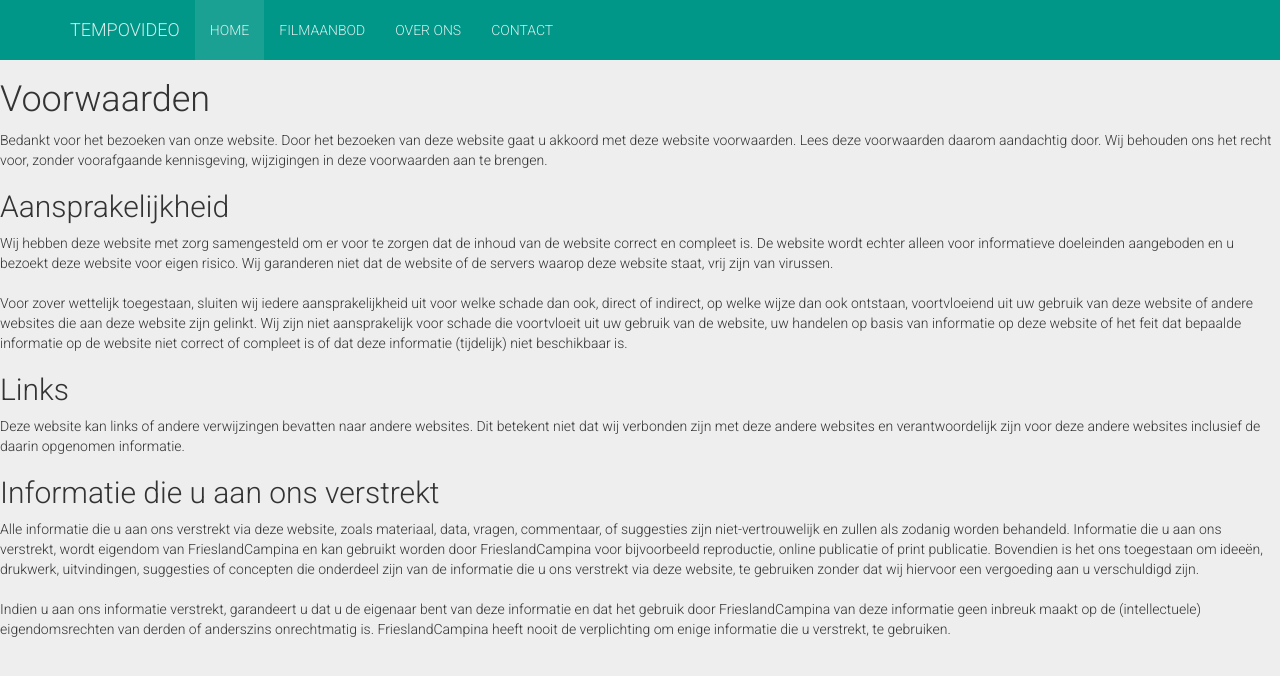
After one commit to jeroen1322/OrchideeHoliday, a PHP site: template resources/views/voorwaarden.php in a window 1280 px wide. The commit adds this page. Shown: the top 676 px of the page. Run offline with PHP 8.4, Linux system fonts and the light colour scheme; the template is opened without the code that fills it, so the values that code supplies are empty.

Commit message:
Added Voorwaarden page

```diff
--- a/public/routes.php
+++ b/public/routes.php
@@ -19,6 +19,10 @@ $klein->respond('/', function ($request, $response, $service) {
 $klein->respond('/contact', function ($request, $response, $service) {
     $service->pageTitle = 'Contact | Orchidee Holiday';
     $service->render(VIEWS.'/contact.php');
+});
+$klein->respond('/voorwaarden', function ($request, $response, $service) {
+    $service->pageTitle = 'Voorwaarden | Orchidee Holiday';
+    $service->render(VIEWS.'/voorwaarden.php');
 });
 $klein->respond('/aanbod', function ($request, $response, $service) {
     $service->pageTitle = 'Aanbod | Orchidee Holiday';
--- /dev/null
+++ b/resources/views/voorwaarden.php
@@ -0,0 +1,15 @@
+<h1>Voorwaarden</h1>
+<p>Bedankt voor het bezoeken van onze website. Door het bezoeken van deze website gaat u akkoord met deze website voorwaarden. Lees deze voorwaarden daarom aandachtig door. Wij behouden ons het recht voor, zonder voorafgaande kennisgeving, wijzigingen in deze voorwaarden aan te brengen.</p>
+
+<h2>Aansprakelijkheid</h2>
+<p>Wij hebben deze website met zorg samengesteld om er voor te zorgen dat de inhoud van de website correct en compleet is. De website wordt echter alleen voor informatieve doeleinden aangeboden en u bezoekt deze website voor eigen risico. Wij garanderen niet dat de website of de servers waarop deze website staat, vrij zijn van virussen.
+<br><br>
+Voor zover wettelijk toegestaan, sluiten wij iedere aansprakelijkheid uit voor welke schade dan ook, direct of indirect, op welke wijze dan ook ontstaan, voortvloeiend uit uw gebruik van deze website of andere websites die aan deze website zijn gelinkt. Wij zijn niet aansprakelijk voor schade die voortvloeit uit uw gebruik van de website, uw handelen op basis van informatie op deze website of het feit dat bepaalde informatie op de website niet correct of compleet is of dat deze informatie (tijdelijk) niet beschikbaar is. </p>
+
+<h2>Links</h2>
+<p>Deze website kan links of andere verwijzingen bevatten naar andere websites. Dit betekent niet dat wij verbonden zijn met deze andere websites en verantwoordelijk zijn voor deze andere websites inclusief de daarin opgenomen informatie.</p>
+
+<h2>Informatie die u aan ons verstrekt</h2>
+<p>Alle informatie die u aan ons verstrekt via deze website, zoals materiaal, data, vragen, commentaar, of suggesties zijn niet-vertrouwelijk en zullen als zodanig worden behandeld. Informatie die u aan ons verstrekt, wordt eigendom van FrieslandCampina en kan gebruikt worden door FrieslandCampina voor bijvoorbeeld reproductie, online publicatie of print publicatie. Bovendien is het ons toegestaan om ideeën, drukwerk, uitvindingen, suggesties of concepten die onderdeel zijn van de informatie die u ons verstrekt via deze website, te gebruiken zonder dat wij hiervoor een vergoeding aan u verschuldigd zijn.
+<br><br>
+Indien u aan ons informatie verstrekt, garandeert u dat u de eigenaar bent van deze informatie en dat het gebruik door FrieslandCampina van deze informatie geen inbreuk maakt op de (intellectuele) eigendomsrechten van derden of anderszins onrechtmatig is. FrieslandCampina heeft nooit de verplichting om enige informatie die u verstrekt, te gebruiken. </p>
```
